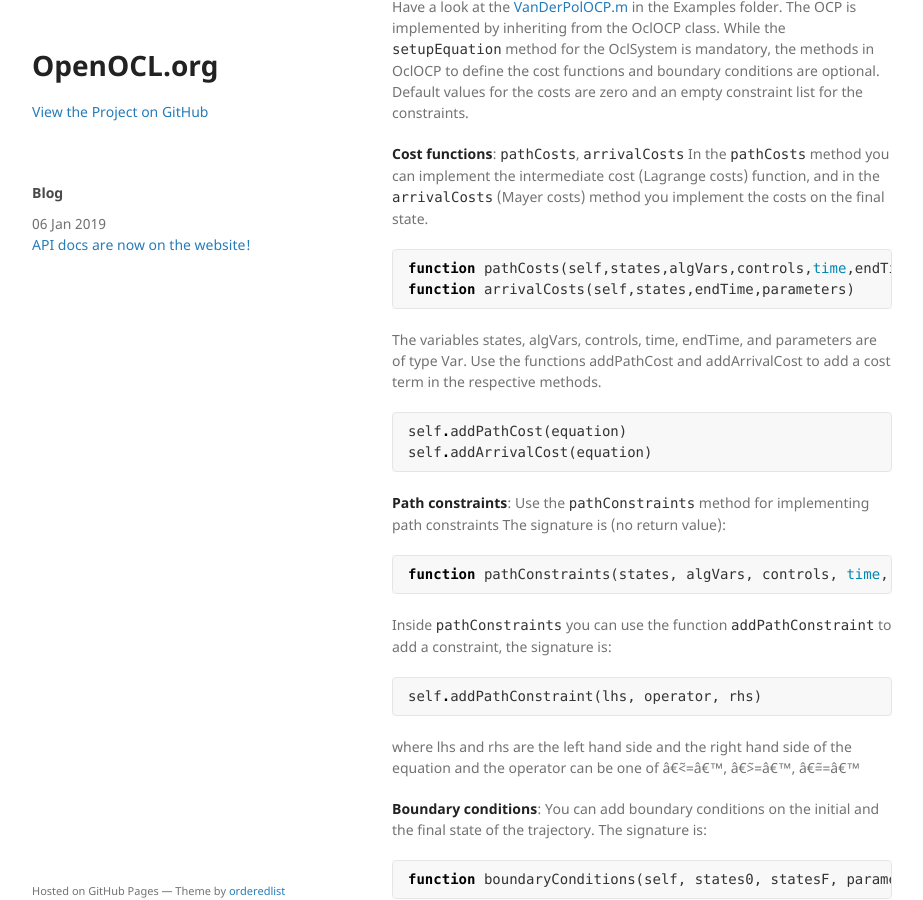
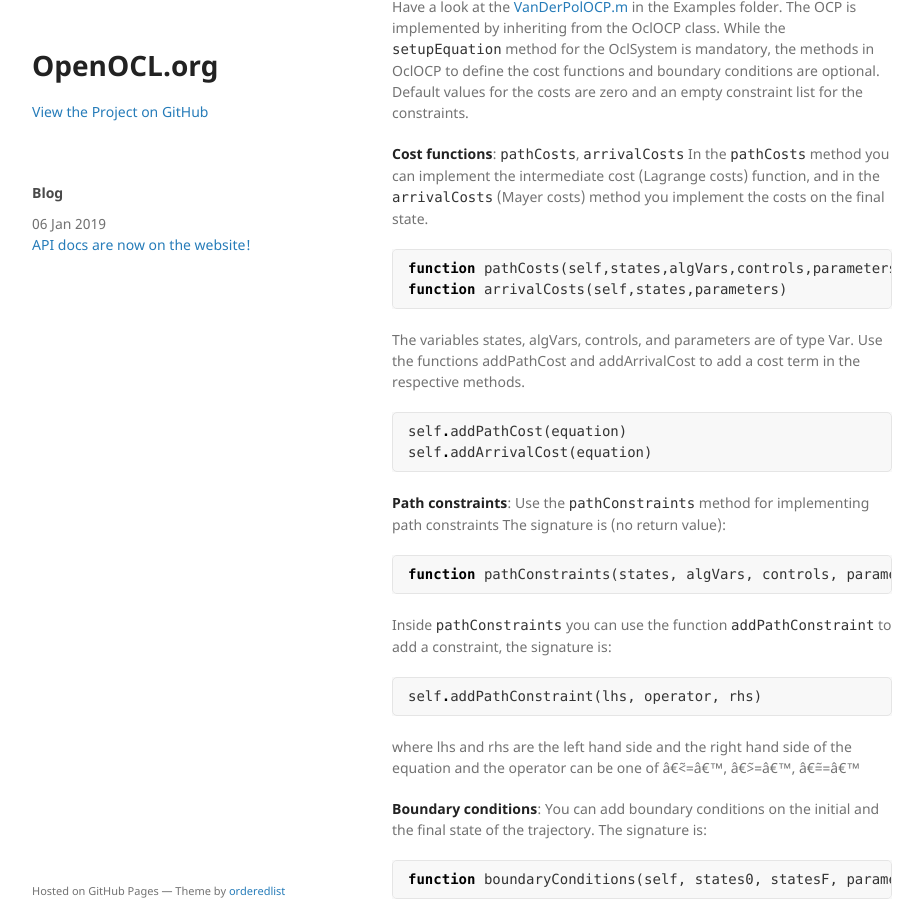
Before and after one commit to OpenOCL/openocl.github.io, a Jekyll site: the page built from tutorial.md, in a window 1280 px wide and 900 px high, scrolled down 1601 px. Shown: the whole window, without its empty margins (178-1101 px from the left). Built offline with Jekyll 4.4.1, drawn with Linux system fonts in a browser that asks for light colours; our own code applies the rules of GitHub Pages for plain Markdown files.

Commit message:
Update tutorial.md

````diff
--- a/tutorial.md
+++ b/tutorial.md
@@ -68,11 +68,11 @@ While the `setupEquation` method for the OclSystem is mandatory, the methods in
 In the `pathCosts` method you can implement the intermediate cost (Lagrange costs) function, and in the `arrivalCosts` (Mayer costs) method you implement the costs on the final state.
 
 ```m
-function pathCosts(self,states,algVars,controls,time,endTime,parameters)
-function arrivalCosts(self,states,endTime,parameters)
+function pathCosts(self,states,algVars,controls,parameters)
+function arrivalCosts(self,states,parameters)
 ```
 
-The variables states, algVars, controls, time, endTime, and parameters are of type Var.
+The variables states, algVars, controls, and parameters are of type Var.
 Use the functions addPathCost and addArrivalCost to add a cost term in the respective methods.
 
 ```m
@@ -85,7 +85,7 @@ Use the `pathConstraints` method for implementing path constraints
 The signature is (no return value):
 
 ```m
-function pathConstraints(states, algVars, controls, time, parameters)
+function pathConstraints(states, algVars, controls, parameters)
 ```
 
 Inside `pathConstraints` you can use the function `addPathConstraint` to add a constraint, the signature is:
````
